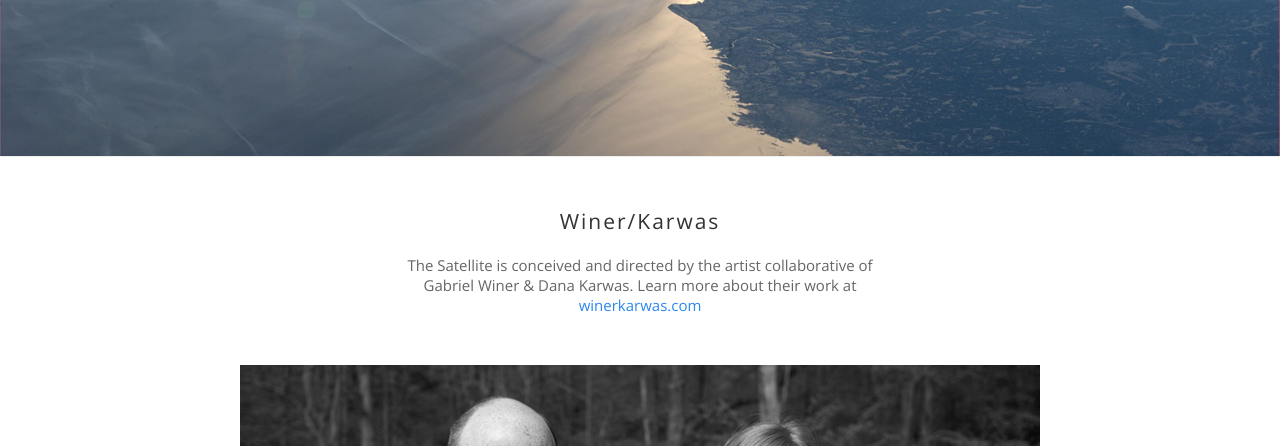
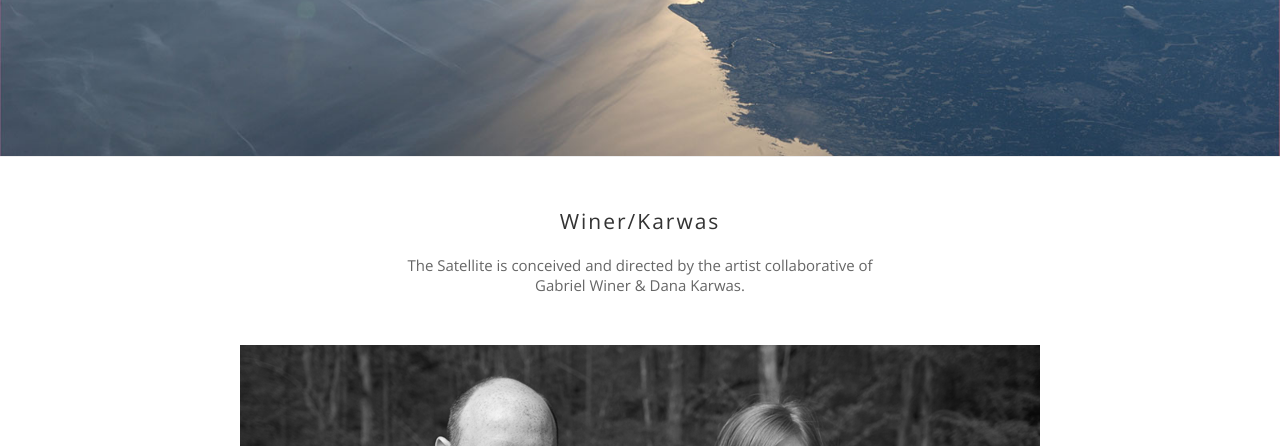
Before and after one commit to thesatellite/thesat, a plain HTML site: page team.html in a window 1280 px wide. Shown: the part 354-800 px from the top of the page. Drawn offline with nearby package versions, Linux system fonts and the light colour scheme.

Commit message:
Update team.html

```diff
--- a/team.html
+++ b/team.html
@@ -83,7 +83,7 @@
   <div class="team-header">
    <h2>Winer/Karwas</h2>
    <h3 id="team-h3">
-    The Satellite is conceived and directed by the artist collaborative of Gabriel Winer & Dana Karwas.  Learn more about their work at <a href="http://winerkarwas.com" target="_blank">winerkarwas.com </a>
+    The Satellite is conceived and directed by the artist collaborative of Gabriel Winer & Dana Karwas.
   </h3>
 </div>
 
```
